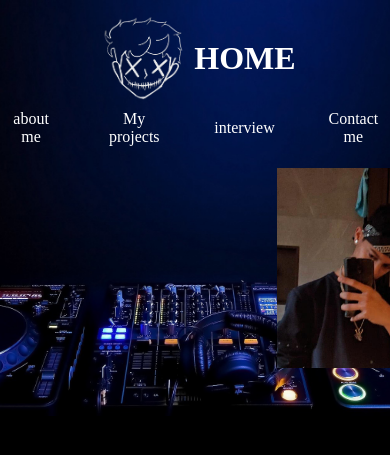
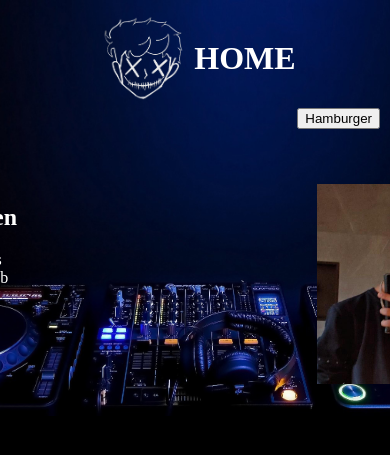
Before and after one commit to VGD08/portfolio, a PHP site: page / in a window 390 px wide; the page is wider, and only the part inside the window is pictured. Shown: the top 455 px of that part. Run offline with PHP 8.4, Linux system fonts and the light colour scheme.

Commit message:
time- light & dark - hamburgermenu.

```diff
--- a/index.html
+++ b/index.html
@@ -6,7 +6,7 @@
 
     <title>portfolio VGD</title>
   </head>
-<body>
+<body id="body">
   <script>
     window.onload = function(){
       const cookiePopup = document.getElementById('cookie-popup');
@@ -16,27 +16,35 @@
 
   <header>
     <img src="images/vdg.png-transparant.png" alt="">
-    <h1 id="kleur">HOME </h1>
-    <script >
-      function kleur(){
-        document.getElementById("kleur");{
-          document.getElementById("kleur").style.color = "red";
-        }
+    <h1>HOME </h1>
 
+  </header>
+  <button class="hamburger-menu" onclick="toggleMenu()">Hamburger</button>
+  <nav class="desktop-nav">
+    <ul>
+      <li><a href="#"></a></li>
+      <li><a class="effect" href="about-me.html">about me</a></li>
+      <li><a class="effect" href="my-projects.html">My projects</a></li>
+      <li><a class="effect" href="interview.html">interview</a></li>
+      <li><a class="effect" href="contact.html">Contact me</a></li>
+      <button onclick="light_mode()">toggle light-mode</button>
+    </ul>
+  </nav>
 
-      }
-    </script>
-  </header>
-
-  <nav>
-    <a class="effect" href="about-me.html">about me</a>
-    <a class="effect" href="my-projects.html">My projects</a>
-    <a class="effect" href="interview.html">interview</a>
-    <a class="effect" href="contact.html">Contact me</a>
+  <nav class="mobile-nav" id="mobile-nav">
+    <ul>
+      <li><a href="#"></a></li>
+      <li><a class="effect" href="about-me.html">about me</a></li>
+      <li><a class="effect" href="my-projects.html">My projects</a></li>
+      <li><a class="effect" href="interview.html">interview</a></li>
+      <li><a class="effect" href="contact.html">Contact me</a></li>
+      <button onclick="light_mode()">toggle light-mode</button>
+    </ul>
   </nav>
 
   <div class="about-foto">
     <div class="about-me">
+      <h2 id="begroeting"></h2>
       <p>Hey mijn naam is Vinay.
         (VGD)- web developer
       </p>
@@ -61,5 +69,35 @@
 
   </script>
 
+  <script>
+
+    function tijdgebondenbegroeting(){
+      const nu = new Date();
+      const uur = nu.getHours();
+      let begroeting;
+
+      if (uur < 12) {
+        begroeting = "Goedemorgen";
+    } else if (uur < 18) {
+      begroeting = "Goedemiddag";
+      } else {
+        begroeting = "Goedenavond";
+        }
+
+        document.getElementById("begroeting").innerText=begroeting;
+      }
+
+      window.onload = function(){
+        tijdgebondenbegroeting();
+      }
+  </script>
+  <script>
+
+    function toggleMenu() {
+
+      document.getElementById("mobile-nav").classList.toggle("show-mobile-nav");
+    }
+  </script>
+  <script src="main.js"></script>
 </body>
 </html>
--- a/main.css
+++ b/main.css
@@ -2,6 +2,7 @@
     text-align: center;
     color: white;
 }
+
 
 a{
     color: white;
@@ -9,12 +10,13 @@
 }
 
 nav{
-    text-align: center;
+
     height: 40px;
     display: flex;
     align-items: center;
     justify-content: center;
     gap: 50px;
+    color: white;
 }
 
 p{
@@ -231,3 +233,65 @@
     margin-top: 10px;
     color: black;
 }
+.light-mode{
+background-image: url(images/whitte\ achtergrond.jpg);
+color: black;
+
+}
+
+
+.light-mode a{
+    color: black;
+}
+
+.light-mode p{
+    color: black;
+}
+.light-mode h1{
+    color: black;
+}
+.about-me  {
+    color: white;
+
+}
+.light-mode h2{
+    color:black !important;
+}
+.desktop-nav{
+    ul{
+        display: flex;
+        max-width: 1200px;
+        margin: 0 auto;
+        gap: 1em;
+        li{
+            list-style: none;
+
+        }
+    }
+}
+
+.mobile-nav {
+    display: none;
+}
+
+.hamburger-menu{
+    position: absolute;
+    right: 10px;
+}
+
+@media screen and (max-width: 900px) {
+    .desktop-nav {
+        display: none;
+    }
+
+    .mobile-nav{
+        display: block;
+        margin-left: -400px;
+        transition: all 500ms;
+    }
+
+    .show-mobile-nav{
+        margin-left: 0;
+        transition: all 500ms;
+    }
+}
--- /dev/null
+++ b/main.js
@@ -0,0 +1,4 @@
+function light_mode(){
+    document.getElementById("body").classList.toggle("light-mode")
+
+}
```
